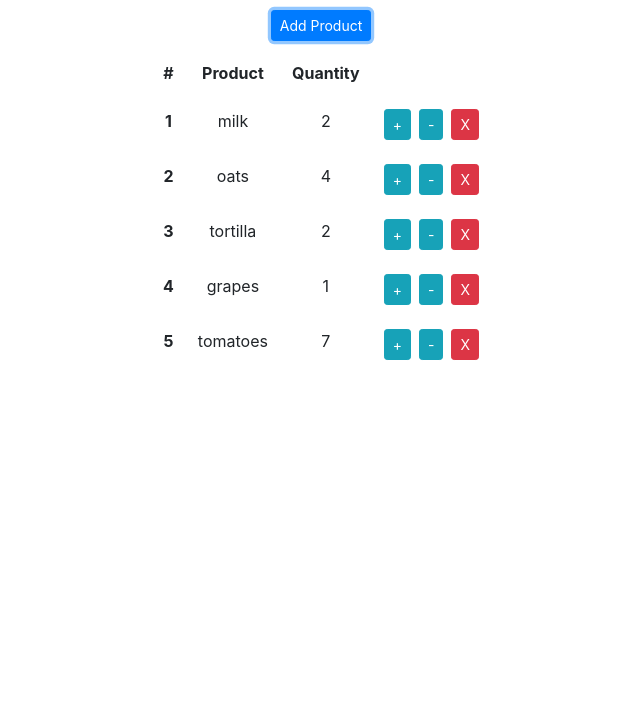
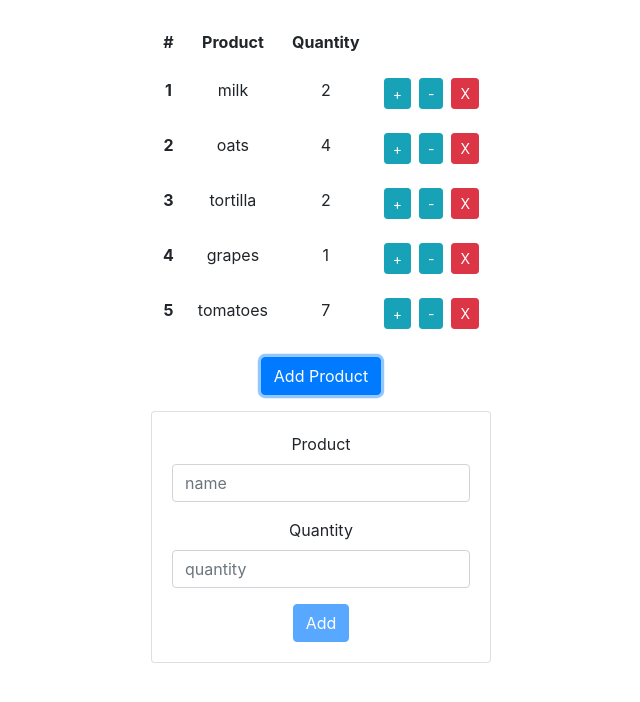
Before and after one commit to rainDelay9/grocery-list, a React (Create React App) app in the folder frontend/: page / in a window 1280 px wide. Both pictures are taken after a click on the button "Add Product". Shown: the top 702 px of the page, without its empty margins (319-959 px from the left). Built offline with nearby package versions, Linux system fonts and the light colour scheme.

Commit message:
Adding collapsible component and logic. Very basic frontend done.

```diff
--- a/frontend/package.json
+++ b/frontend/package.json
@@ -8,9 +8,12 @@
 		"@testing-library/user-event": "^7.1.2",
 		"bootstrap": "^4.1.1",
 		"font-awesome": "^4.7.0",
+		"joi": "^14.3.1",
+		"joi-browser": "^13.4.0",
 		"react": "^16.12.0",
 		"react-dom": "^16.12.0",
-		"react-scripts": "3.4.0"
+		"react-scripts": "3.4.0",
+		"reactstrap": "^8.4.1"
 	},
 	"scripts": {
 		"start": "react-scripts start",
--- /dev/null
+++ b/frontend/src/components/addProductForm.jsx
@@ -0,0 +1,50 @@
+import React from 'react';
+import Joi from 'joi-browser';
+import Form from './common/form';
+
+class AddProductForm extends Form {
+	state = {
+		data: { name: '', quantity: '' },
+		errors: {}
+	};
+
+	schema = {
+		name: Joi.string()
+			.alphanum()
+			.min(1)
+			.max(40)
+			.required()
+			.label('Product'),
+		quantity: Joi.number()
+			.min(1)
+			.required()
+			.label('Quantity')
+	};
+
+	doSubmit = () => {
+		// Call the server
+		this.props.onAdd(this.state.data);
+
+		// Clear data
+		this.setState({
+			data: {
+				name: '',
+				quantity: ''
+			}
+		});
+	};
+
+	render() {
+		return (
+			<div>
+				<form onSubmit={this.handleSubmit}>
+					{this.renderInput('name', 'Product')}
+					{this.renderInput('quantity', 'Quantity')}
+					{this.renderSubmitButton('Add')}
+				</form>
+			</div>
+		);
+	}
+}
+
+export default AddProductForm;
--- /dev/null
+++ b/frontend/src/components/common/collapsible.jsx
@@ -0,0 +1,22 @@
+import React from 'react';
+import { Collapse, Button, CardBody, Card } from 'reactstrap';
+
+const Collapsible = ({ buttonText, body, isOpen, onToggle }) => {
+	return (
+		<div>
+			<Button
+				color='primary'
+				onClick={onToggle}
+				style={{ marginBottom: '1rem' }}>
+				{buttonText}
+			</Button>
+			<Collapse isOpen={isOpen}>
+				<Card>
+					<CardBody>{body}</CardBody>
+				</Card>
+			</Collapse>
+		</div>
+	);
+};
+
+export default Collapsible;
--- /dev/null
+++ b/frontend/src/components/common/form.jsx
@@ -0,0 +1,95 @@
+import React, { Component } from 'react';
+import Joi from 'joi-browser';
+import Input from './input';
+import Select from './select';
+
+class Form extends Component {
+	state = {
+		data: {},
+		errors: {}
+	};
+
+	validate = () => {
+		const joiOptions = {
+			abortEarly: false
+		};
+
+		const { error } = Joi.validate(
+			this.state.data,
+			this.schema,
+			joiOptions
+		);
+
+		if (!error) return null;
+
+		const errors = {};
+		for (let item of error.details) errors[item.path[0]] = item.message;
+		return errors;
+	};
+
+	validateProperty = ({ name, value }) => {
+		const obj = { [name]: value };
+		const schema = { [name]: this.schema[name] };
+		const { error } = Joi.validate(obj, schema);
+		return error ? error.details[0].message : null;
+	};
+
+	handleSubmit = e => {
+		e.preventDefault();
+
+		const errors = this.validate();
+		this.setState({ errors: errors || {} });
+		if (errors) return;
+
+		this.doSubmit();
+	};
+
+	handleChange = ({ currentTarget: input }) => {
+		const errors = { ...this.state.errors };
+		const errorMessage = this.validateProperty(input);
+		if (errorMessage) errors[input.name] = errorMessage;
+		else delete errors[input.name];
+
+		const data = { ...this.state.data };
+		data[input.name] = input.value;
+		this.setState({ data, errors });
+	};
+
+	renderInput = (name, label, type = 'text') => {
+		const { data, errors } = this.state;
+		return (
+			<Input
+				type={type}
+				name={name}
+				label={label}
+				value={data[name]}
+				error={errors[name]}
+				onChange={this.handleChange}
+			/>
+		);
+	};
+
+	renderSelect = (name, label, options) => {
+		const { data, errors } = this.state;
+		return (
+			<Select
+				name={name}
+				value={data[name]}
+				label={label}
+				options={options}
+				onChange={this.handleChange}
+				error={errors[name]}
+			/>
+		);
+	};
+
+	renderSubmitButton = label => {
+		return (
+			<button disabled={this.validate()} className='btn btn-primary'>
+				{label}
+			</button>
+		);
+	};
+}
+
+export default Form;
--- /dev/null
+++ b/frontend/src/components/common/input.jsx
@@ -0,0 +1,20 @@
+import React from 'react';
+
+const Input = ({ name, label, error, ...rest }) => {
+	return (
+		<div className='form-group'>
+			<label htmlFor={name}>{label}</label>
+			<input
+				{...rest}
+				id={name}
+				name={name}
+				className='form-control'
+				placeholder={name}
+			/>
+
+			{error && <div className='alert alert-danger'>{error}</div>}
+		</div>
+	);
+};
+
+export default Input;
--- /dev/null
+++ b/frontend/src/components/common/select.jsx
@@ -0,0 +1,29 @@
+import React from 'react';
+
+const Select = ({
+	name,
+	label,
+	error,
+	options,
+	optionField,
+	optionKey,
+	...rest
+}) => {
+	return (
+		<div className='form-group'>
+			<label htmlFor={name}>{label}</label>
+			<select className='form-control' name={name} id={name} {...rest}>
+				<option value='' />
+				{options.map(option => (
+					<option key={option._id} value={option._id}>
+						{option.name}
+					</option>
+				))}
+			</select>
+
+			{error && <div className='alert alert-danger'>{error}</div>}
+		</div>
+	);
+};
+
+export default Select;
--- a/frontend/src/components/productTable.jsx
+++ b/frontend/src/components/productTable.jsx
@@ -1,83 +1,18 @@
 import React, { Component } from 'react';
 
 class ProductTable extends Component {
-	state = {
-		tableHeaders: ['#', 'Product', 'Quantity', ''],
-		products: [
-			{
-				name: 'milk',
-				quantity: 2,
-				id: '772f2505af8b98a744b93d16077f09b3'
-			},
-			{
-				name: 'oats',
-				quantity: 4,
-				id: '9b90a7bc1b5cd4828f984e9e66eb7b7b'
-			},
-			{
-				name: 'tortilla',
-				quantity: 2,
-				id: 'af39b8995c8424c6427873f6e010b290'
-			},
-			{
-				name: 'grapes',
-				quantity: 1,
-				id: 'ddaec73fae09c6148c381dd69d34c82b'
-			},
-			{
-				name: 'tomatoes',
-				quantity: 7,
-				id: '10c6c4d0ec90e8b45178dca0528c19de'
-			}
-		]
-	};
-
-	handleIncrement = product => {
-		const products = this.state.products.map(prod => {
-			if (prod.id === product.id) {
-				return { ...prod, quantity: prod.quantity + 1 };
-			} else {
-				return { ...prod };
-			}
-		});
-
-		this.setState({ products });
-	};
-
-	handleDecrement = product => {
-		const products = this.state.products.map(prod => {
-			if (prod.id === product.id) {
-				return { ...prod, quantity: prod.quantity - 1 };
-			} else {
-				return { ...prod };
-			}
-		});
-
-		this.setState({ products });
-	};
-
-	handleErase = product => {
-		const products = [...this.state.products];
-		products.splice(
-			products.findIndex(prod => prod.id === product.id),
-			1
-		);
-
-		this.setState({ products });
-	};
-
 	render() {
 		return (
 			<table className='table table-borderless mt-2'>
 				<thead>
 					<tr>
-						{this.state.tableHeaders.map((head, index) => (
+						{this.props.headers.map((head, index) => (
 							<th key={index}>{head}</th>
 						))}
 					</tr>
 				</thead>
 				<tbody>
-					{this.state.products.map((product, index) => (
+					{this.props.products.map((product, index) => (
 						<tr key={product.id}>
 							<th>{index + 1}</th>
 							<td>{product.name}</td>
@@ -86,14 +21,14 @@ class ProductTable extends Component {
 								<button
 									className='btn btn-info btn-sm mr-2'
 									onClick={() => {
-										this.handleIncrement(product);
+										this.props.onIncrement(product);
 									}}>
 									+
 								</button>
 								<button
 									className='btn btn-info btn-sm mr-2'
 									onClick={() => {
-										this.handleDecrement(product);
+										this.props.onDecrement(product);
 									}}
 									disabled={product.quantity === 0}>
 									-
@@ -101,7 +36,7 @@ class ProductTable extends Component {
 								<button
 									className='btn btn-danger btn-sm'
 									onClick={() => {
-										this.handleErase(product);
+										this.props.onErase(product);
 									}}>
 									X
 								</button>
--- a/frontend/src/components/shoppingList.jsx
+++ b/frontend/src/components/shoppingList.jsx
@@ -1,13 +1,114 @@
 import React, { Component } from 'react';
+import { Collapse, Button, CardBody, Card } from 'reactstrap';
 import ProductTable from './productTable';
+import AddProductForm from './addProductForm';
+import { genHexString } from '../utils/stringUtils';
+import Collapsible from './common/collapsible';
 
 class ShoppingList extends Component {
-	state = {};
+	state = {
+		isOpen: false,
+		tableHeaders: ['#', 'Product', 'Quantity', ''],
+		products: [
+			{
+				name: 'milk',
+				quantity: 2,
+				id: '772f2505af8b98a744b93d16077f09b3'
+			},
+			{
+				name: 'oats',
+				quantity: 4,
+				id: '9b90a7bc1b5cd4828f984e9e66eb7b7b'
+			},
+			{
+				name: 'tortilla',
+				quantity: 2,
+				id: 'af39b8995c8424c6427873f6e010b290'
+			},
+			{
+				name: 'grapes',
+				quantity: 1,
+				id: 'ddaec73fae09c6148c381dd69d34c82b'
+			},
+			{
+				name: 'tomatoes',
+				quantity: 7,
+				id: '10c6c4d0ec90e8b45178dca0528c19de'
+			}
+		]
+	};
+
+	handleIncrement = product => {
+		const products = this.state.products.map(prod => {
+			if (prod.id === product.id) {
+				return { ...prod, quantity: prod.quantity + 1 };
+			} else {
+				return { ...prod };
+			}
+		});
+
+		this.setState({ products });
+	};
+
+	handleDecrement = product => {
+		const products = this.state.products.map(prod => {
+			if (prod.id === product.id) {
+				return { ...prod, quantity: prod.quantity - 1 };
+			} else {
+				return { ...prod };
+			}
+		});
+
+		this.setState({ products });
+	};
+
+	handleErase = product => {
+		const products = [...this.state.products];
+		products.splice(
+			products.findIndex(prod => prod.id === product.id),
+			1
+		);
+
+		this.setState({ products });
+	};
+
+	handleAddProduct = product => {
+		const products = [...this.state.products];
+		products.push({
+			name: product.name,
+			quantity: Number(product.quantity),
+			id: this.makeNewProductId()
+		});
+
+		this.setState({ products });
+	};
+
+	handleToggle = () => {
+		this.setState({ isOpen: !this.state.isOpen });
+	};
+
+	makeNewProductId = () => genHexString(32);
+
 	render() {
 		return (
 			<div>
-				<button className='btn btn-primary btn-sm'>Add Product</button>
-				<ProductTable />
+				<div className='col'>
+					<ProductTable
+						headers={this.state.tableHeaders}
+						products={this.state.products}
+						onIncrement={this.handleIncrement}
+						onDecrement={this.handleDecrement}
+						onErase={this.handleErase}
+					/>
+				</div>
+				<div className='col'>
+					<Collapsible
+						buttonText='Add Product'
+						body={<AddProductForm onAdd={this.handleAddProduct} />}
+						isOpen={this.state.isOpen}
+						onToggle={this.handleToggle}
+					/>
+				</div>
 			</div>
 		);
 	}
--- /dev/null
+++ b/frontend/src/utils/stringUtils.js
@@ -0,0 +1,7 @@
+export function genHexString(len) {
+	let output = '';
+	for (let i = 0; i < len; ++i) {
+		output += Math.floor(Math.random() * 16).toString(16);
+	}
+	return output;
+}
```
Also changed, not shown: 2 other files (tests, documents, lock files or other folders).
